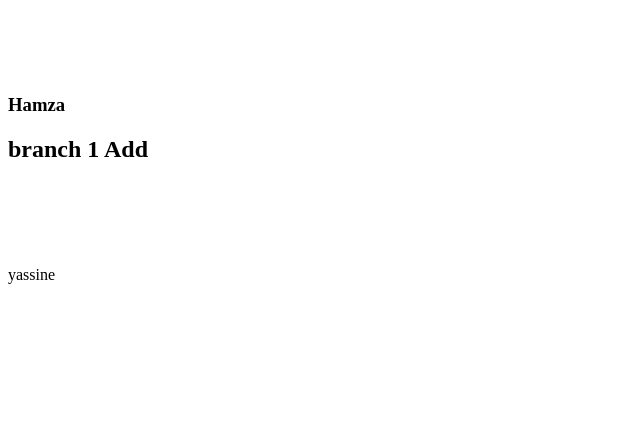
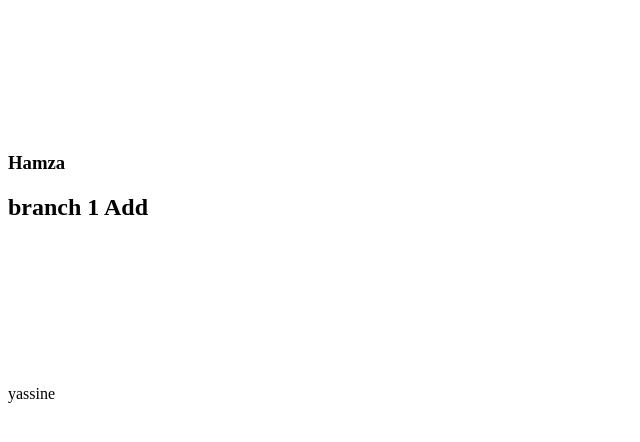
Before and after one commit to HAMZABRK/TpGit, a plain HTML site: page index.html in a window 1280 px wide. Shown: the whole page, without its empty margins (0-640 px from the left). Drawn offline with Linux system fonts and the light colour scheme.

Commit message:
Update style.css
* line 13 && 15

```diff
--- a/style.css
+++ b/style.css
@@ -9,7 +9,7 @@ body {
 /* Change the style of the title */
 h1 {
     color: white; /* Set the text color to white */
-    font-size: 24px; /* Set the font size to 24 pixels */
+    font-size: 30px; /* Set the font size to 24 pixels */
     text-align: center; /* Center-align the text */
-    padding: 20px; /* Add some padding around the text */
+    padding: 45px; /* Add some padding around the text */
 }
```
